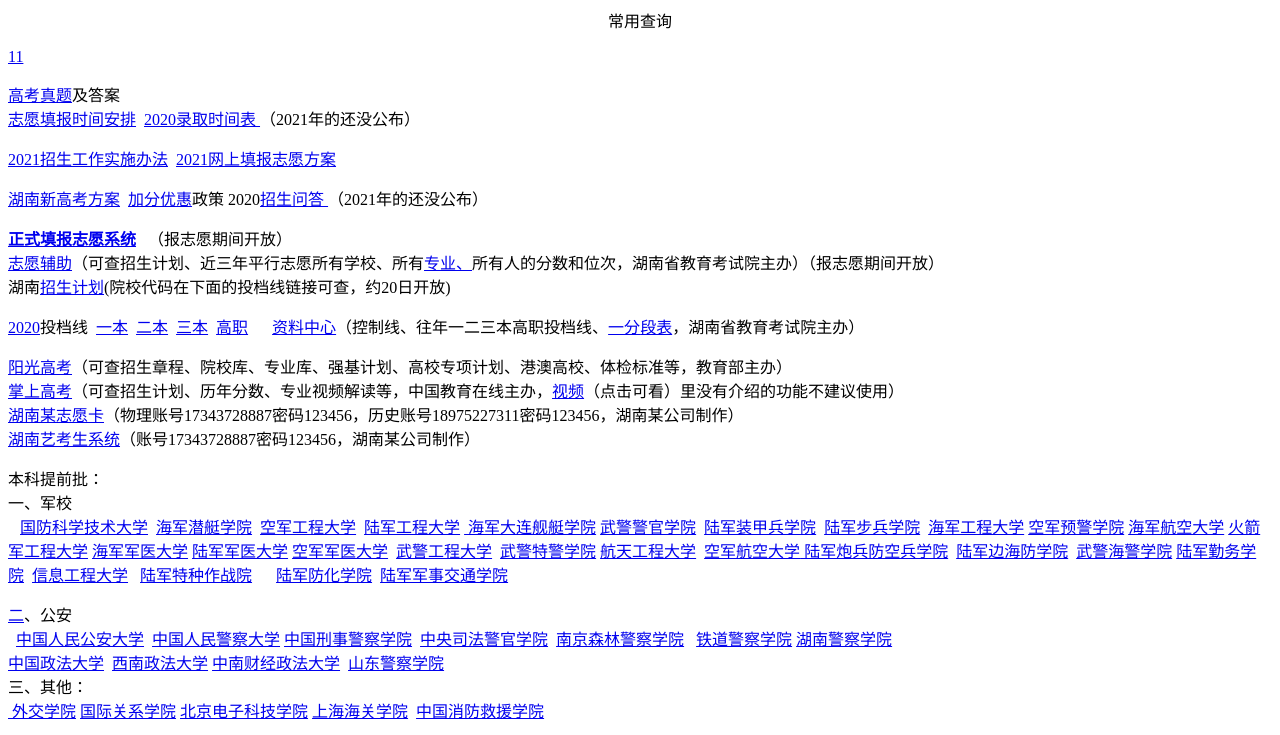
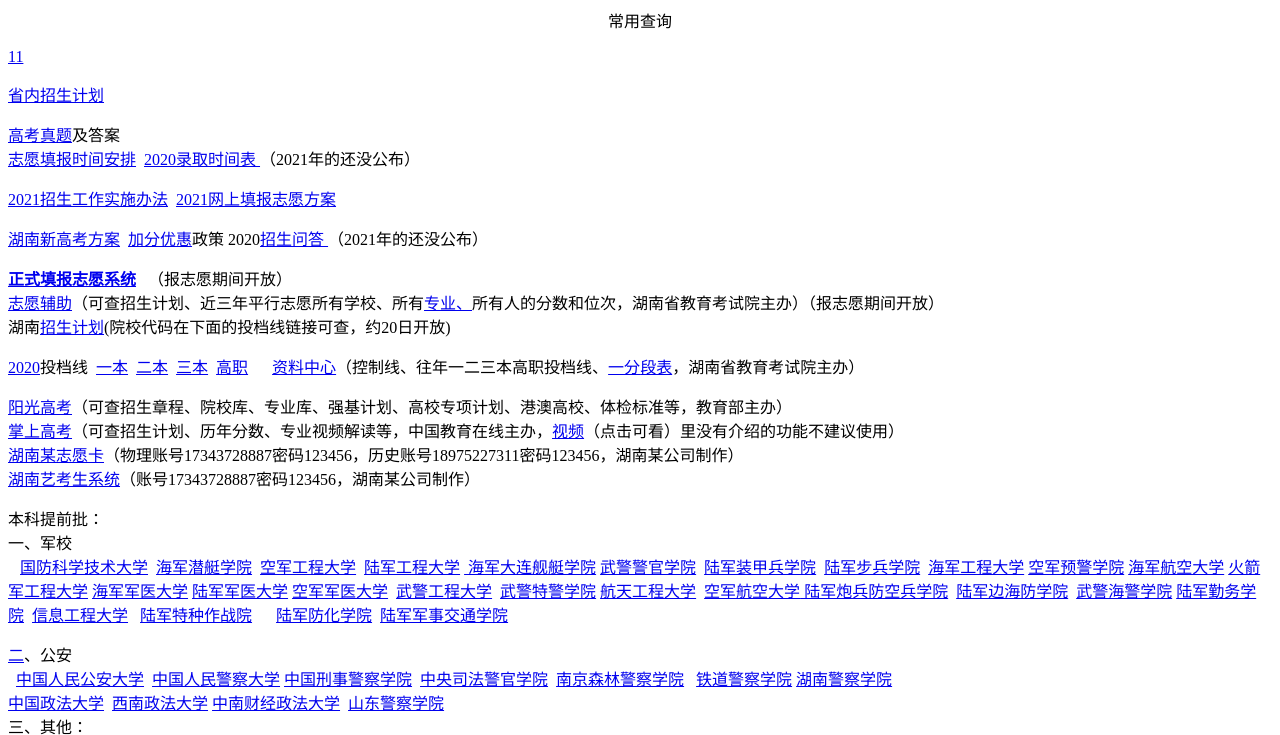
Before and after one commit to sloxer/sloxer.github.io, a plain HTML site: page index.html in a window 1280 px wide. Shown: the top 735 px of the page. Drawn offline with Linux system fonts and the light colour scheme.

Commit message:
Update index.html

```diff
--- a/index.html
+++ b/index.html
@@ -14,6 +14,7 @@
         <div>
           <div>
             <p><a href="11.html" target="_blank" title="双一流">11</a></p>
+            <p><a href="12.html" target="_blank" title="省内一本">省内招生计划</a></p>
             <p><a href="https://mp.weixin.qq.com/s/t19H3kZ2D0mU4JXSaCyq9A" target="_blank" title="https://mp.weixin.qq.com/s/t19H3kZ2D0mU4JXSaCyq9A">高考真题</a>及答案<a href="https://www.hneeb.cn/hnxxg/1/37/content_2644.html" target="_blank" title="https://www.hneeb.cn/hnxxg/1/37/content_2644.html"><br />
               志愿填报时间安排</a>  <a href="http://jyt.hunan.gov.cn/jyt/sjyt/hnsjyksy/ksyxwdt/202006/t20200629_12323879.html" target="_blank" title="http://jyt.hunan.gov.cn/jyt/sjyt/hnsjyksy/ksyxwdt/202006/t20200629_12323879.html">2020录取时间表 </a>（2021年的还没公布）                 </p>
             <p><a href="https://www.hneeb.cn/hnxxg/1/37/content_2636.html">2021招生工作实施办法</a>  <a href="https://www.hneeb.cn/hnxxg/1/37/content_2644.html">2021网上填报志愿方案</a></p>
```
